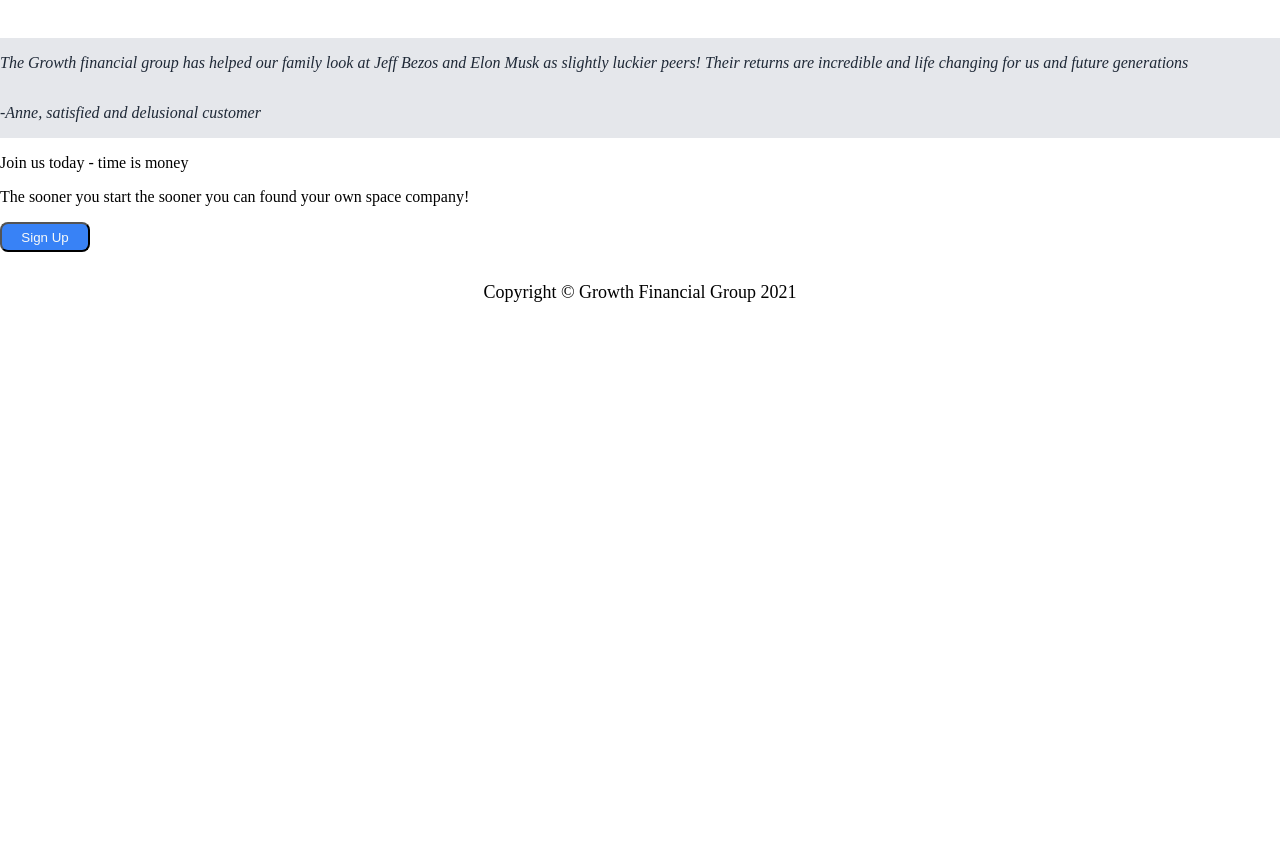
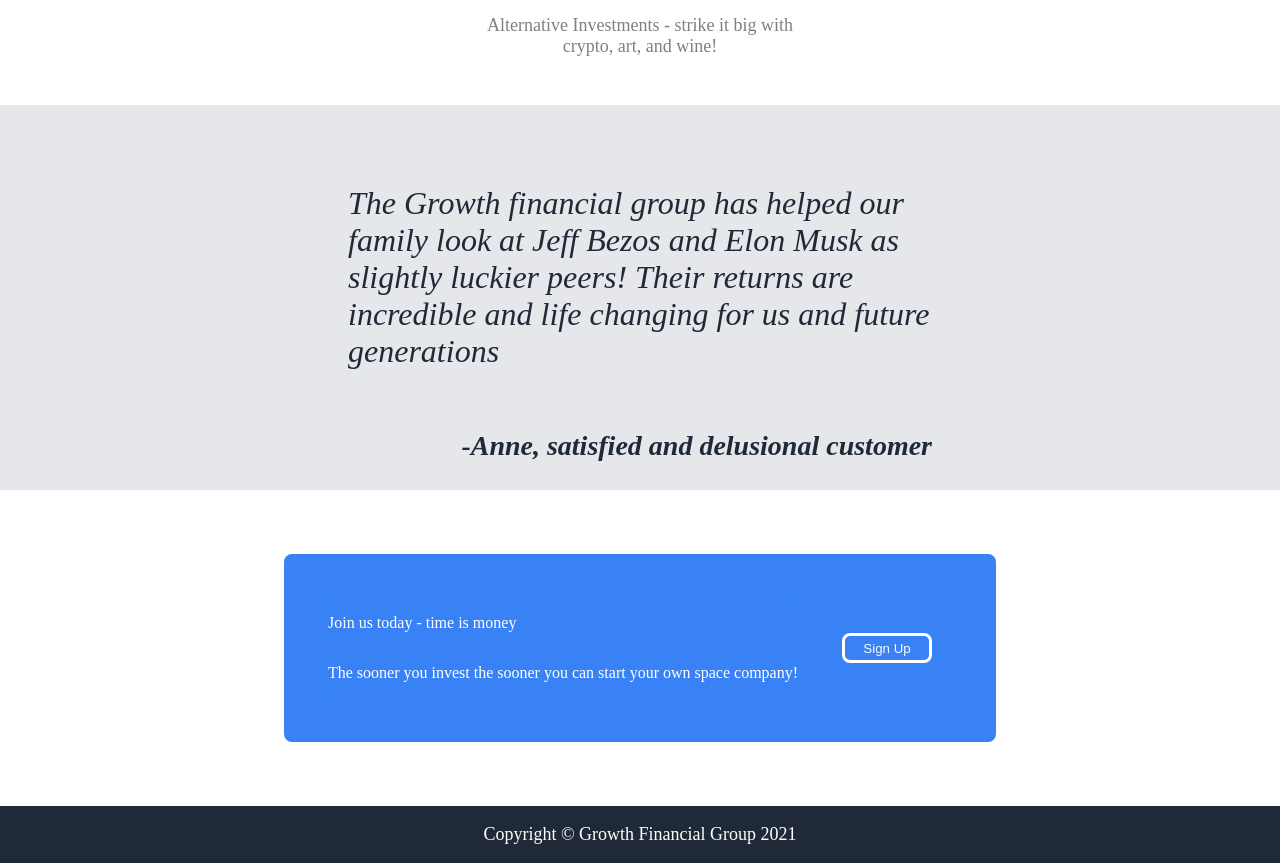
Before and after one commit to jselbaz/odin-landing-page, a plain HTML site: page index.html in a window 1280 px wide. Shown: the part 1033-1896 px from the top of the page. Before the commit the page ends 1354 px from the top, so only its background shows below. Drawn offline with Linux system fonts and the light colour scheme.

Commit message:
finished landing page

```diff
--- a/index.html
+++ b/index.html
@@ -48,13 +48,19 @@
   </div>
   </div>
    <div class="quadrant3">
-   <p>The Growth financial group has helped our family look at Jeff Bezos and Elon Musk as slightly luckier peers! Their returns are incredible and life changing for us and future generations</p>
-   <p>-Anne, satisfied and delusional customer
+   <div class="quadrant3-container">
+   <p class="quote">The Growth financial group has helped our family look at Jeff Bezos and Elon Musk as slightly luckier peers! Their returns are incredible and life changing for us and future generations</p>
+   <p class="attribution">-Anne, satisfied and delusional customer</p>
+  </div>
   </div>
    <div class="quadrant4">
+   <div class="quadrant4-container">
+   <div class="quadrant4-text">
    <p> Join us today - time is money</p>
-   <p>The sooner you start the sooner you can found your own space company!</p>
-   <button type="button">Sign Up</button>
+   <p>The sooner you invest the sooner you can start your own space company!</p>
+   </div>
+   <button class="quadrant4-button" type="button">Sign Up</button>
+  </div>
   </div>
   <div class="footer">
   <p>Copyright &copy; Growth Financial Group 2021</p>
--- a/style.css
+++ b/style.css
@@ -88,11 +88,17 @@ a {
 	color: gray;
 }
 
+h3 {
+	font-size: 28px;
+}
+
 .quadrant2-services {
 	display: flex;
 	flex-wrap: wrap;
 	justify-content: center;
 	align-items: center;
+	font-size: 18px;
+	text-align: center;
 }
 
 .quadrant2-img {
@@ -117,16 +123,73 @@ a {
 	display: flex;
 	flex-direction: column;
 	background-color: #E5E7EB;
-	text-size: 36px;
+	font-size: 36px;
 	color: #1F2937;
 	font-style: italic;
+	justify-content: center;
+	padding: 16x;
+}
+
+.quadrant3-container {
+	display: flex;
+	flex-direction: column;
+	margin: 0 300px;
+}
+
+.quote {
+	display: flex;
+	justify-content: center;
+	font-size: 32px;
+	padding: 48px 48px 0 48px;
+}
+
+.attribution {
+	display: flex;
+	justify-content: flex-end;
+	font-size: 28px;
+	font-weight: bold;
+	padding: 0 48px;
+}
+
+.quadrant4 {
+	display: flex;
+	padding: 32px;
+	margin: 32px 16px;
+	justify-content:space-around;
+	align-items: center;
+	color: white;
+}
+
+.quadrant4-container {
+	display: flex;
+	padding: 12px;
+	background: #3882F6;
+	border-radius: 8px;
+	justify-content: space-between;
+	align-items: center;
+	padding: 32px;
+}
+
+.quadrant4-text {
+	display: flex;
+	background: #3882F6;
+	flex-direction: column;
+	border-radius: 8px;
+	margin: 12px;
+}
+
+.quadrant4-button {
+	display: flex;
+	border: 3px solid white;
+	padding: 12px;
+	margin: 32px;
 }
 
 .footer {
 	display: flex;
 	justify-content: center;
 	align-items: center;
-	font-color: #E5E7EB;
+	color: white;
 	font-size: 18px;
-
+	background: #1F2937
 }
```
